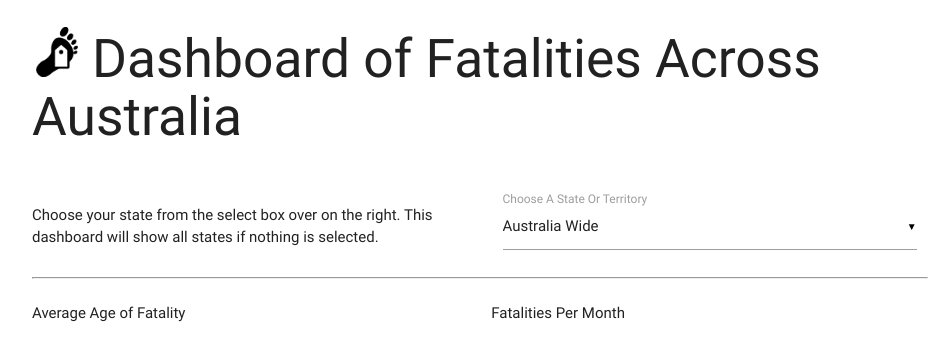
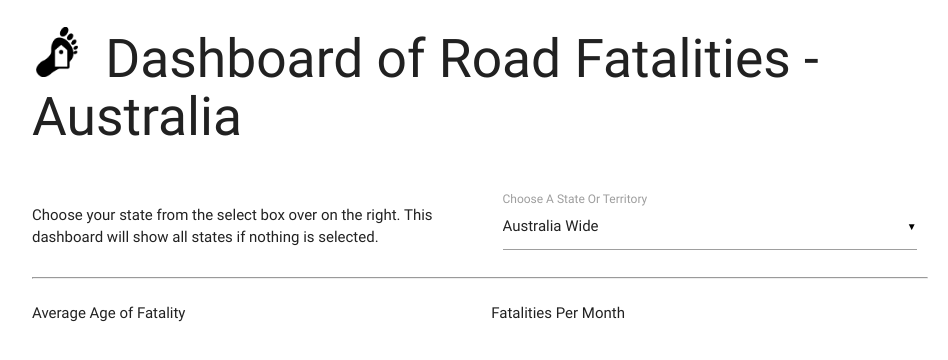
Before and after one commit to robwelan/govhack2017, a plain HTML site: page index.html in a window 1280 px wide. Shown: the whole page, without its empty margins (160-1108 px from the left). Drawn offline with nearby package versions, Linux system fonts and the light colour scheme; a script that the page names is missing.

Commit message:
Update Title

```diff
--- a/index.html
+++ b/index.html
@@ -2,7 +2,7 @@
 <html>
 
 <head>
-    <title>Fun Facts About Fatalities</title>
+    <title>Fun Facts About Road Fatalities</title>
     <meta name="viewport" content="width=device-width, initial-scale=1.0">
     <link rel="stylesheet" href="https://cdnjs.cloudflare.com/ajax/libs/materialize/0.100.1/css/materialize.min.css" integrity="sha256-mkKV3FUh67dtli09bVbaYyM1526XgR92cz1uKarE1jo="
         crossorigin="anonymous" />
@@ -14,8 +14,7 @@
     <div class="container">
         <div class="row">
             <div class="col s12">
-                <h2><img style="height: 50px; width: auto; padding-right: 10px" src="Healthcare-Death-icon.png" alt="fatalities logo">Dashboard
-                    of Fatalities Across Australia</h2>
+                <h2><img style="height: 50px; width: auto; padding-right: 10px" src="Healthcare-Death-icon.png" alt="fatalities logo">                    Dashboard of Road Fatalities - Australia</h2>
             </div>
         </div>
         <div class="row">
```
